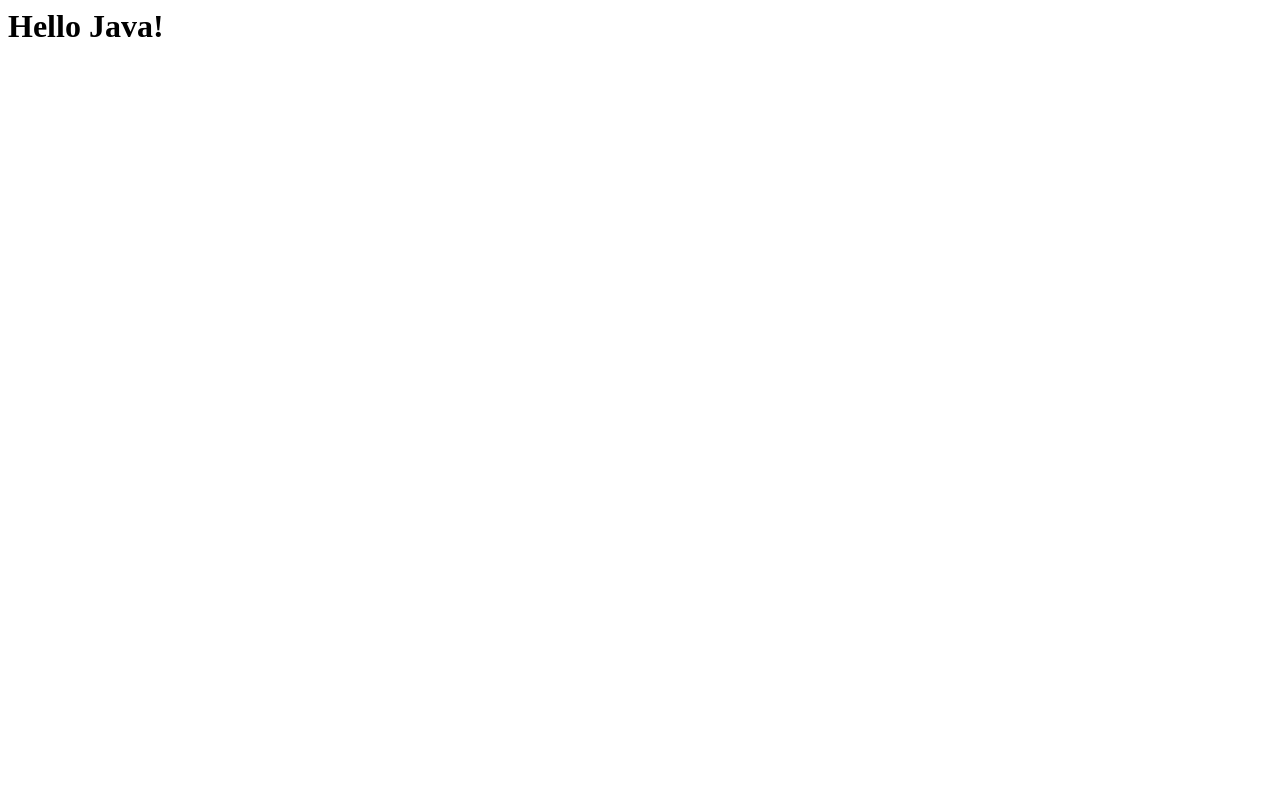
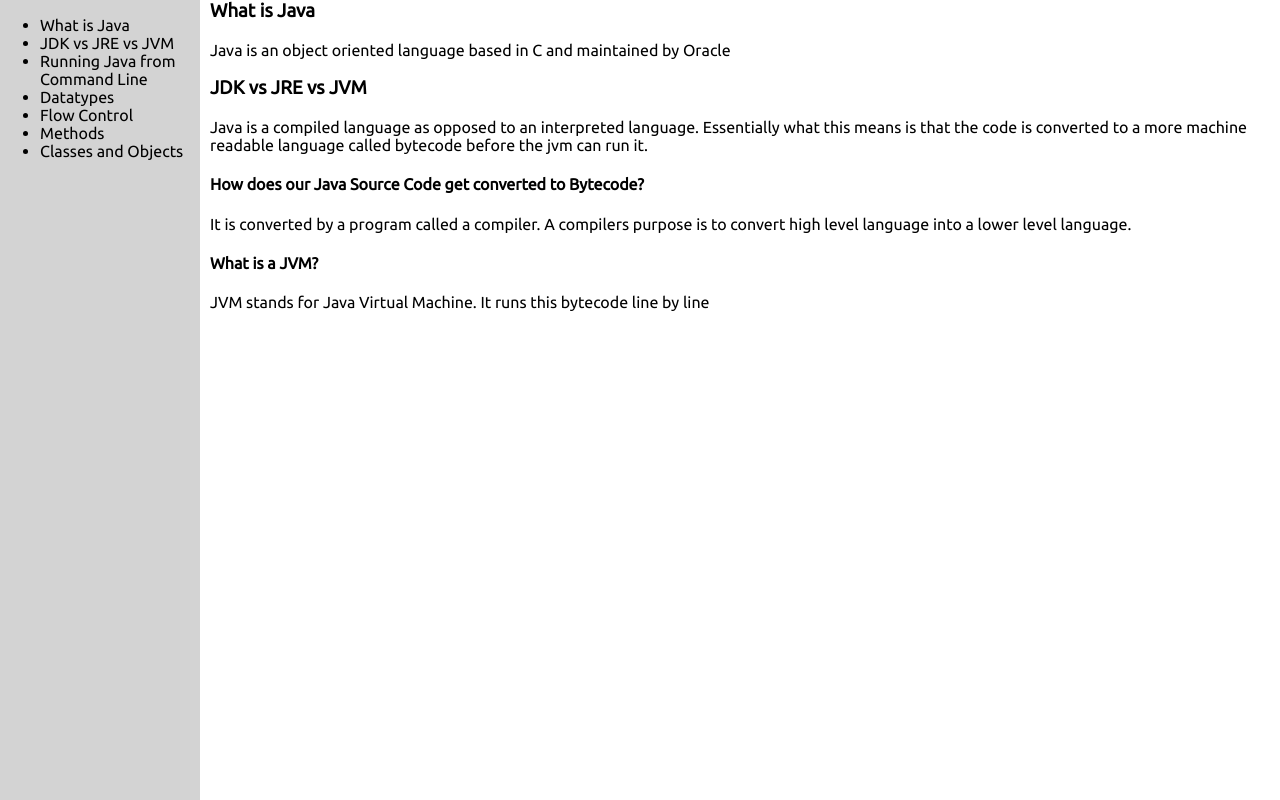
Before and after one commit to kevinchilds/kchilds2020.github.io, a plain HTML site: page java/index.html in a window 1280 px wide. Drawn offline with Linux system fonts and the light colour scheme.

Commit message:
start of java page

```diff
--- a/java/index.html
+++ b/java/index.html
@@ -1,8 +1,39 @@
 <html>
     <head>
+        <link rel="preconnect" href="https://fonts.googleapis.com">
+        <link rel="preconnect" href="https://fonts.gstatic.com" crossorigin>
+        <link href="https://fonts.googleapis.com/css2?family=Ubuntu&display=swap" rel="stylesheet">
+        <link rel="stylesheet" href="./styles.css">
+
     </head>
 
     <body>
-        <h1>Hello Java!</h1>
+       <div id="panel">
+            <ul>
+                <li>What is Java</li>
+                <li>JDK vs JRE vs JVM</li>
+                <li>Running Java from Command Line</li>
+                <li>Datatypes</li>
+                <li>Flow Control</li>
+                <li>Methods</li>
+                <li>Classes and Objects</li>
+            </ul>
+       </div>
+
+       <div id="content">
+
+            <div class="section" id="what-is-java">
+                <h3>What is Java</h3>
+                <p>Java is an object oriented language based in C and maintained by Oracle</p>
+            </div>
+            <div class="section" id="jdk-jre-jvm">
+                <h3>JDK vs JRE vs JVM</h3>
+                <p>Java is a compiled language as opposed to an interpreted language. Essentially what this means is that the code is converted to a more machine readable language called bytecode before the jvm can run it.</p>
+                <h4>How does our Java Source Code get converted to Bytecode?</h4>
+                <p>It is converted by a program called a compiler. A compilers purpose is to convert high level language into a lower level language. </p>
+                <h4>What is a JVM?</h4>
+                <p>JVM stands for Java Virtual Machine. It runs this bytecode line by line</p>
+            </div>
+       </div>
     </body>
 </html>
--- /dev/null
+++ b/java/styles.css
@@ -0,0 +1,17 @@
+body{
+    margin: 0;
+    font-family: 'Ubuntu', sans-serif;
+}
+
+#panel{
+    background-color: lightgray;
+    position: fixed;
+    left: 0;
+    top: 0;
+    width: 200px;
+    height: 100vh;
+}
+
+#content{
+    margin-left: 210px;
+}
--- a/styles/style.css
+++ b/styles/style.css
@@ -1,6 +1,6 @@
 *{
     margin: 0px;
-    font-family: 'Open Sans', sans-serif;
+    font-family: 'Ubuntu', sans-serif;
 }
 html{
     margin: 0px;
```
Also changed, not shown: index.html (+3 -0 lines), 1 other file.
